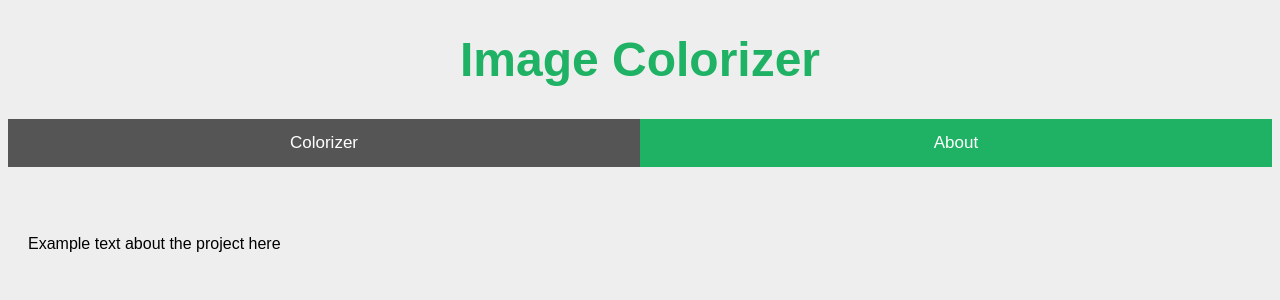
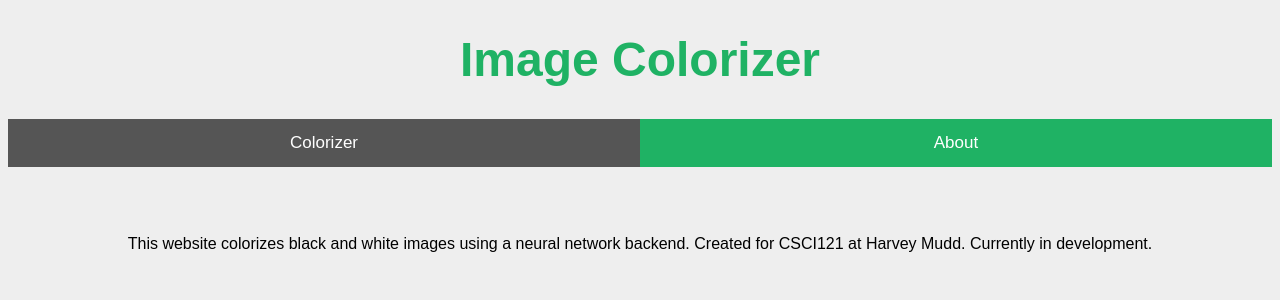
Before and after one commit to mbernhard7/image-colorizer, a Flask app: page / in a window 1280 px wide, after a click on "About". Shown: the top 300 px of the page. Run offline with Flask 2, Linux system fonts and the light colour scheme.

Commit message:
Working on returning image

```diff
--- a/image-colorizer.py
+++ b/image-colorizer.py
@@ -15,9 +15,10 @@ def colorize():
 	try:
 		file = request.files['imageFile']
 		img = Image.open(file.stream)
-		img_byte_arr = io.BytesIO()
-		img.save(img_byte_arr, format='PNG')
-		my_encoded_img = base64.encodebytes(img_byte_arr.getvalue()).decode('ascii')
-		return jsonify({'msg': 'success', 'imageFile': my_encoded_img}),200
+		img_io = BytesIO()
+		pil_img.save(img_io, 'JPEG', quality=70)
+		img_io.seek(0)
+		return send_file(img_io, mimetype='image/jpeg'), 200
+
 	except Exception as e:
 		return f"An Error Occured: {e}",400
--- a/static/css/header.css
+++ b/static/css/header.css
@@ -1,8 +1,3 @@
-body {
-  font-family: sans-serif;
-  background-color: #eeeeee;
-}
-
 .title {
   color:#1FB264;
   font-size:300%;
--- /dev/null
+++ b/static/css/style.css
@@ -0,0 +1,7 @@
+body {
+  font-family: sans-serif;
+  background-color: #eeeeee;
+}
+.aboutText {
+	text-align: center;
+}
--- a/templates/main.html
+++ b/templates/main.html
@@ -4,6 +4,7 @@
 <meta name="viewport" content="width=device-width, initial-scale=1">
 <link rel="stylesheet" href="/static/css/header.css">
 <link rel="stylesheet" href="/static/css/colorizer.css">
+<link rel="stylesheet" href="/static/css/style.css">
 <script class="jsbin" src="https://ajax.googleapis.com/ajax/libs/jquery/1/jquery.min.js"></script>
 <script src="/static/scripts/colorizer.js"></script>
 <script src="/static/scripts/tabs.js"></script>
@@ -36,7 +37,7 @@
 </div>
 
 <div id="About" class="tabcontent" style="display:none;">
-	<p>Example text about the project here</p>
+	<p class="aboutText">This website colorizes black and white images using a neural network backend. Created for CSCI121 at Harvey Mudd. Currently in development.</p>
 </div>
 
 
```
